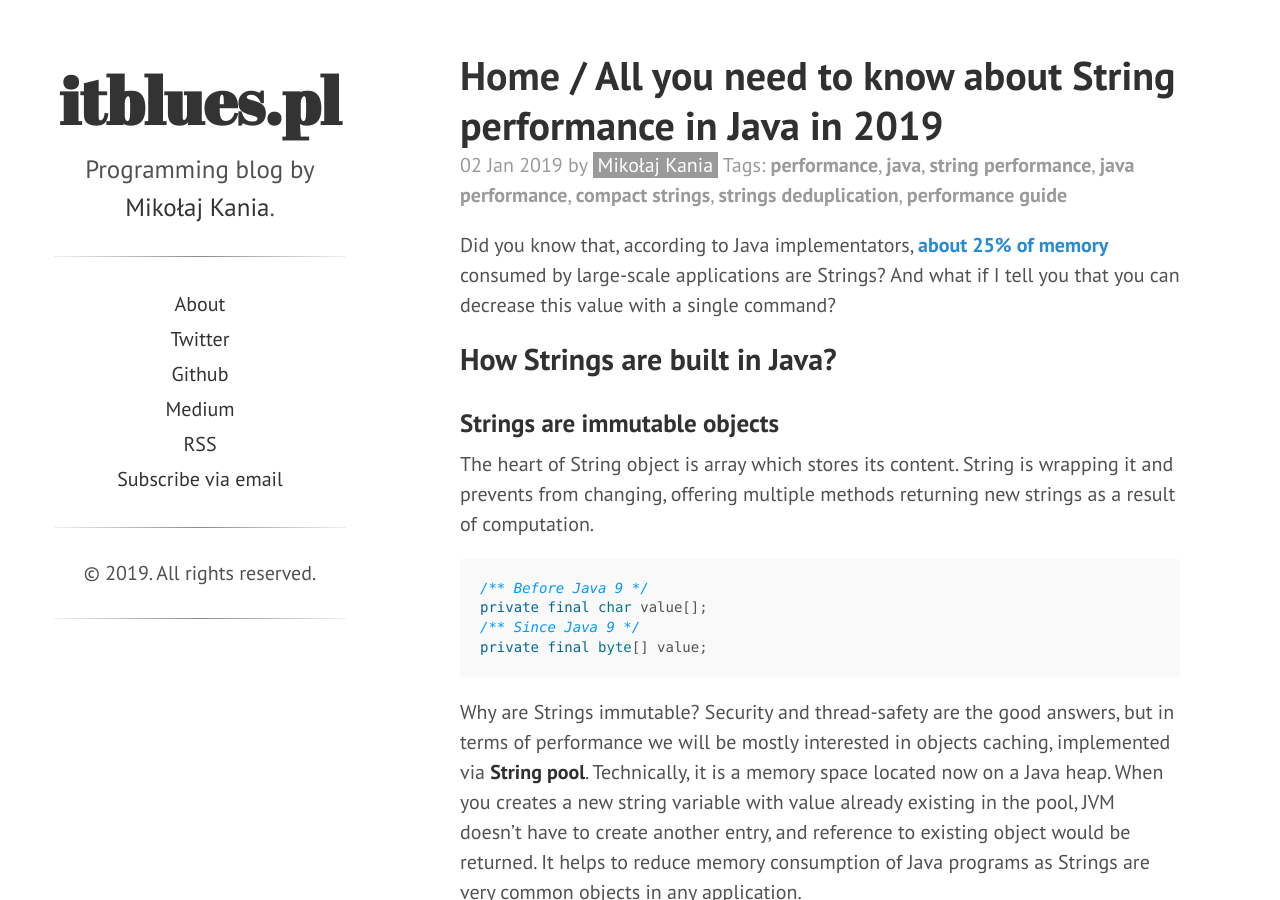
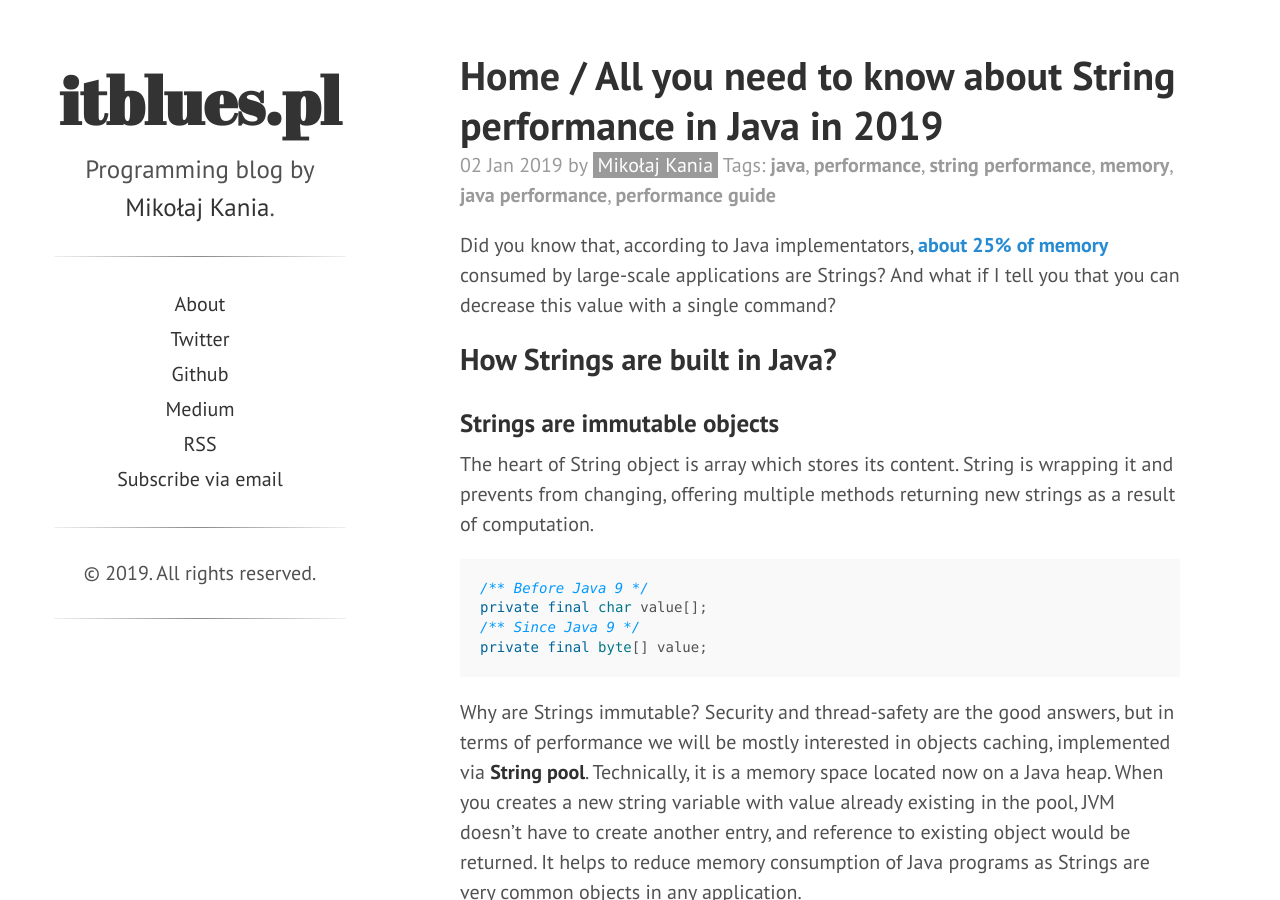
Before and after one commit to mikolajkania/mikolajkania.github.io, a Jekyll site: the page built from _posts/2019-01-02-all-you-need-to-know-about-string-performance-in-java.md, in a window 1280 px wide and 900 px high. Built offline with Jekyll 4.4.1, drawn with Linux system fonts in a browser that asks for light colours.

Commit message:
Memory tag

```diff
--- a/_posts/2019-01-02-all-you-need-to-know-about-string-performance-in-java.md
+++ b/_posts/2019-01-02-all-you-need-to-know-about-string-performance-in-java.md
@@ -2,13 +2,13 @@
 layout: post
 title: All you need to know about String performance in Java in 2019
 tags:
+- java
 - performance
-- java
 - string performance
+- memory
 - java performance
-- compact strings
-- strings deduplication
 - performance guide
+
 ---
 
 Did you know that, according to Java implementators, [about 25% of memory](https://openjdk.java.net/jeps/192){:target="_blank"} consumed by large-scale applications are Strings? And what if I tell you that you can decrease this value with a single command?
```
